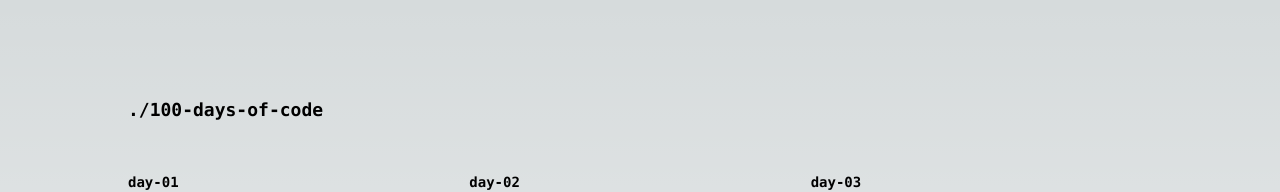
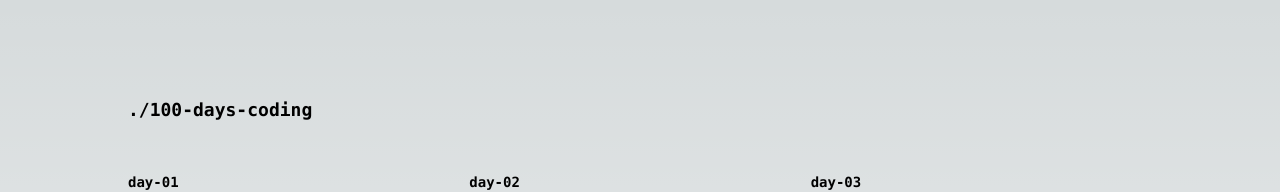
Before and after one commit to austinpickett/100-days-of-code, a Next.js app: page / in a window 1280 px wide. Shown: the top 192 px of the page. Built offline with nearby package versions, Linux system fonts and the light colour scheme.

Commit message:
chore: add title

```diff
--- a/app/layout.tsx
+++ b/app/layout.tsx
@@ -2,7 +2,7 @@ import './globals.css';
 import type { Metadata } from 'next';
 
 export const metadata: Metadata = {
-  title: '100-days-of-code',
+  title: '100-days-coding',
   description: 'presented by akp',
 };
 
@@ -17,7 +17,7 @@ export default function RootLayout({
         <main className='flex min-h-screen flex-col items-center justify-between p-24'>
           <div className='z-10 max-w-5xl w-full items-center justify-between font-mono text-sm'>
             <a href='/'>
-              <h1 className='font-bold text-lg mb-2'>./100-days-of-code</h1>
+              <h1 className='font-bold text-lg mb-2'>./100-days-coding</h1>
             </a>
             {children}
           </div>
```
